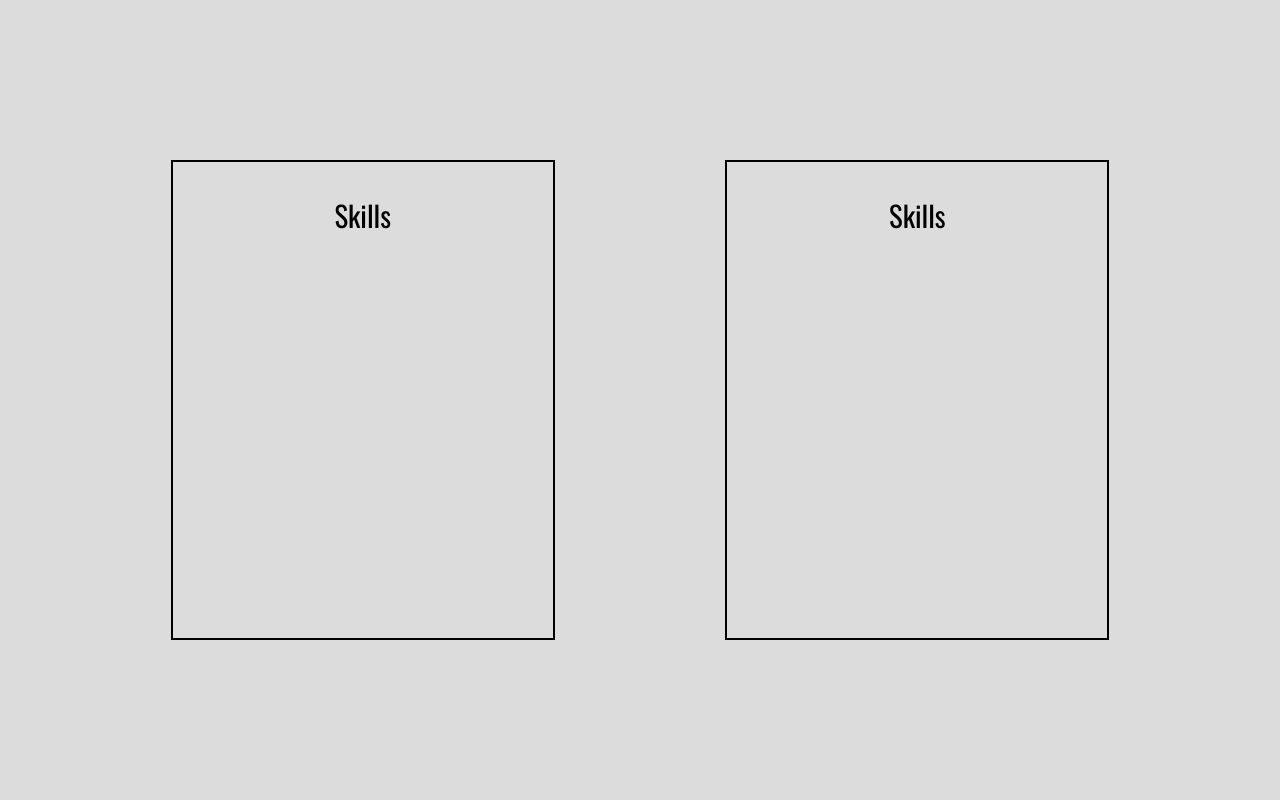
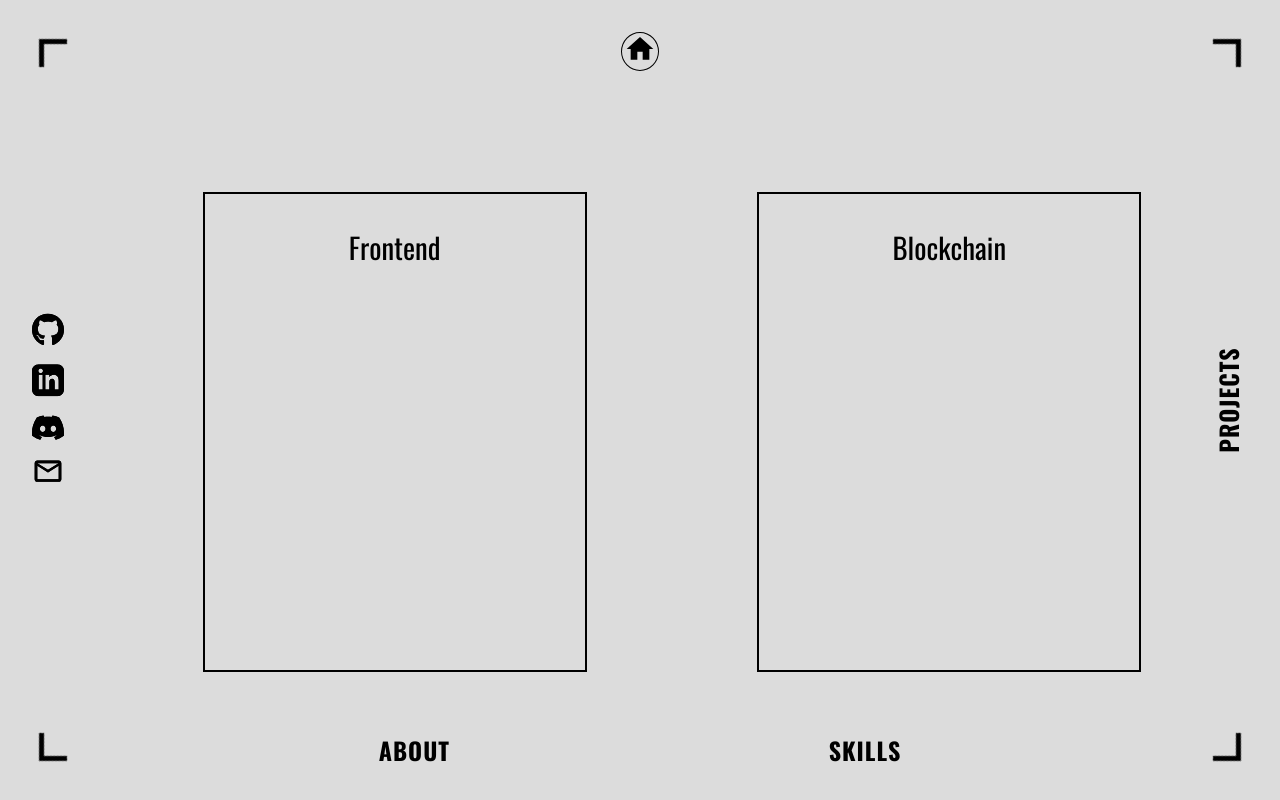
Before and after one commit to jeffreyhu16/portfolio-website, a React (Create React App) app: page /skills in a window 1280 px wide. Built offline with nearby package versions, Linux system fonts and the light colour scheme.

Commit message:
reorganize mainpage for reusability

```diff
--- a/src/App.js
+++ b/src/App.js
@@ -3,18 +3,43 @@ import { BrowserRouter as Router, Routes, Route, Navigate } from 'react-router-d
 import { ThemeProvider } from "styled-components";
 import { lightTheme, darkTheme } from "./Themes";
 import Main from './components/Main';
+import MainContent from './components/MainContent';
 import AboutPage from './components/AboutPage';
 import SkillsPage from './components/SkillsPage';
 import WorkPage from './components/WorkPage';
 
 export default function App() {
+
+    const [click, setClick] = React.useState(false);
+
     return (
         <ThemeProvider theme={lightTheme}>
             <Router>
                 <Routes>
-                    <Route path='/' element={<Main />} />
-                    <Route path='about' element={<AboutPage />} />
-                    <Route path='skills' element={<SkillsPage />} />
+                    <Route
+                        path='/'
+                        element={
+                            <Main click={click} setClick={setClick} >
+                                <MainContent click={click} setClick={setClick} />
+                            </Main>
+                        }
+                    />
+                    <Route
+                        path='about'
+                        element={
+                            <Main click={click} setClick={setClick} >
+                                <AboutPage />
+                            </Main>
+                        }
+                    />
+                    <Route
+                        path='skills'
+                        element={
+                            <Main click={click} setClick={setClick} >
+                                <SkillsPage />
+                            </Main>
+                        }
+                    />
                     <Route path='work' element={<WorkPage />} />
                     <Route path='*' element={<Navigate to='/' replace />} />
                 </Routes>
--- a/src/components/Intro.jsx
+++ b/src/components/Intro.jsx
@@ -37,13 +37,7 @@ export default function Intro() {
                 </Text>
             </div>
             <div className='intro-sub-container'>
-                <motion.div
-                    initial={{ opacity: 0 }}
-                    animate={{ opacity: 1 }}
-                    transition={{ duration: 1, delay: 1 }}
-                >
-                    <img className='avatar' src='avatar.png' />
-                </motion.div>
+                <img className='avatar' src='avatar.png' />
             </div>
         </Box>
     )
--- a/src/components/Main.jsx
+++ b/src/components/Main.jsx
@@ -3,8 +3,6 @@ import { NavLink } from 'react-router-dom';
 import styled from 'styled-components';
 import HomeButton from './subComponents/HomeButton';
 import SocialIcons from './subComponents/SocialIcons';
-import Logo from './subComponents/Logo';
-import Intro from './Intro';
 import { motion } from 'framer-motion';
 import ArrowBackIosIcon from '@mui/icons-material/ArrowBackIos';
 
@@ -47,50 +45,20 @@ const Skills = styled(NavLink)`
     letter-spacing: 1px;
 `
 
-const CornersLeft = styled.div`
-    border: ${props => props.click.border};
-    background-color: ${props => props.click.backgroundColor};
-    &:before {
-        width: ${props => props.click.beforeWidthHeight};
-        height: ${props => props.click.beforeWidthHeight};
-        background-color: ${props => props.click.backgroundColor};
-    }
-`
+export default function Main(props) {
 
-export default function Main() {
-
-    const [click, setClick] = React.useState(false);
-
-    const logoStyles = {
-        top: click ? '80%' : '50%',
-        left: click ? '92%' : '50%'
-    }
-
-    const darkHalfStyles = {
-        width: click ? '50%' : '0%',
-        height: click ? '100%' : '0%'
-    }
+    const { click, setClick } = props;
 
     const clickStyles = {
         color: click ? '#dcdcdc' : '#000',
-        backgroundColor: click ? '#000' : '#dcdcdc',
-        border: click ? '1px solid #dcdcdc' : '1px solid #000',
-        beforeWidthHeight: click ? 'calc(100% + 4px)' : '0%'
     }
 
     return (
         <MainContainer>
             <Container>
-                <div className='dark-half' style={darkHalfStyles}></div>
+                {props.children}
                 <HomeButton />
                 <SocialIcons click={click} />
-                <div
-                    className='logo-container'
-                    style={logoStyles}
-                    onClick={() => setClick(!click)}
-                >
-                    <Logo />
-                </div>
                 <Projects to='/projects' className='projects-header'>
                     <motion.h2
                         whileHover={{ scale: 1.1 }}
@@ -133,7 +101,6 @@ export default function Main() {
                     sx={{ fontSize: '3rem' }}
                     className='icon-corner bottom-right-corner'
                 />
-                {click && <Intro />}
             </Container>
         </MainContainer>
     )
--- /dev/null
+++ b/src/components/MainContent.jsx
@@ -0,0 +1,33 @@
+import React from 'react';
+import Logo from './subComponents/Logo';
+import Intro from './Intro';
+import MainHOC from './Main';
+
+export default function MainContent(props) {
+
+    const { click, setClick } = props;
+
+    const logoStyles = {
+        top: click ? '80%' : '50%',
+        left: click ? '92%' : '50%'
+    }
+
+    const darkHalfStyles = {
+        width: click ? '50%' : '0%',
+        height: click ? '100%' : '0%'
+    }
+
+    return (
+        <>
+            <div className='dark-half' style={darkHalfStyles}></div>
+            <div
+                className='logo-container'
+                style={logoStyles}
+                onClick={() => setClick(!click)}
+            >
+                <Logo />
+            </div>
+            {click && <Intro />}
+        </>
+    )
+}
--- a/src/components/SkillsPage.jsx
+++ b/src/components/SkillsPage.jsx
@@ -1,5 +1,6 @@
 import React from 'react';
 import styled from 'styled-components';
+import SocialIcons from './subComponents/SocialIcons';
 
 const Box = styled.div`
     background-color: ${props => props.theme.body};
@@ -20,17 +21,19 @@ const Description = styled.div`
 
 `
 
-export default function SkillsPage() {
+export default function SkillsPage(props) {
+
     return (
         <Box className='skills-container'>
+            <SocialIcons click={false} />
             <Main className='skills-content flex'>
-                <Title className='skills-content-title'>Skills</Title>
+                <Title className='skills-content-title'>Frontend</Title>
                 <Description className='skills-content-desc'>
 
                 </Description>
             </Main>
             <Main className='skills-content flex'>
-                <Title className='skills-content-title'>Skills</Title>
+                <Title className='skills-content-title'>Blockchain</Title>
                 <Description className='skills-content-desc'>
 
                 </Description>
--- a/src/index.css
+++ b/src/index.css
@@ -2,6 +2,7 @@
 ::before,
 ::after {
     box-sizing: border-box;
+    -webkit-font-smoothing: subpixel-antialiased;
 }
 
 body {
@@ -30,13 +31,27 @@ h1 {
     cursor: pointer;
 }
 
+.icon-email:hover {
+    transform: scale(1.1);
+    transition-duration: 0.2s;
+}
+
 .avatar {
     position: absolute;
     bottom: 0;
     left: 50%;
-    transform: translateX(-50%);
     width: 100%;
     height: auto;
+    transform: translateX(-50%);
+    animation-name: show;
+    animation-duration: 1s;
+    animation-delay: 1s;
+    animation-fill-mode: both;
+}
+
+@keyframes show {
+    from { opacity: 0; }
+    to { opacity: 1; }
 }
 
 .flex {
@@ -71,6 +86,11 @@ h1 {
 .svg-social {
     width: 2rem;
     margin-bottom: 0.8em;
+}
+
+.svg-social:hover {
+    transform: scale(1.1);
+    transition-duration: 0.2s;
 }
 
 .discord {
@@ -198,6 +218,10 @@ h1 {
     height: 65%;
     flex-direction: column;
     cursor: pointer;
+    animation-name: show;
+    animation-duration: 1s;
+    animation-delay: 1s;
+    animation-fill-mode: both;
 }
 
 .intro-text-name {
```
Also changed, not shown: src/components/subComponents/SocialIcons.jsx (+16 -3 lines). Lines whose indentation alone changed are shown as unchanged.
